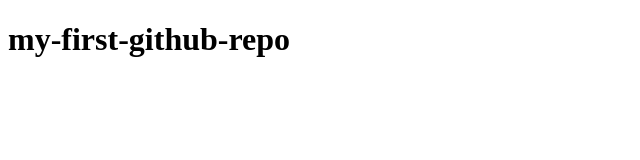
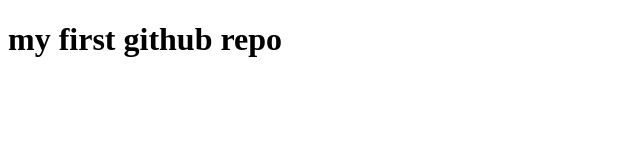
Before and after one commit to SaymaSayma/my-first-github-repo, a plain HTML site: page index.html in a window 1280 px wide. Shown: the whole page, without its empty margins (0-640 px from the left). Drawn offline with Linux system fonts and the light colour scheme.

Commit message:
first commit

```diff
--- a/index.html
+++ b/index.html
@@ -6,6 +6,6 @@
      <title>Document</title>
 </head>
 <body>
-  <h1>my-first-github-repo</h1>
+  <h1>my first github repo</h1>
   </body>
 </html>
```
